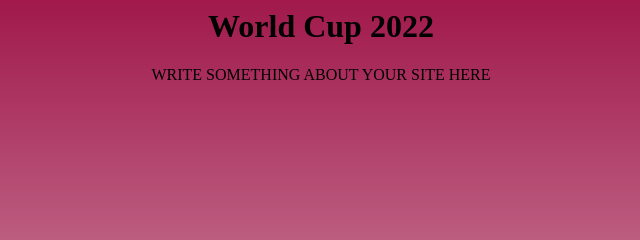
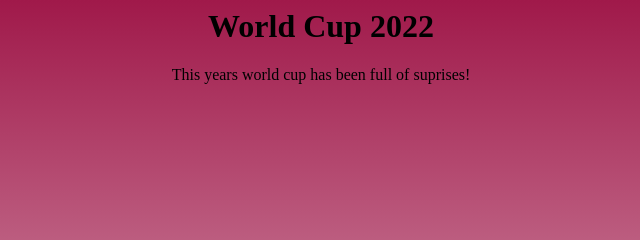
Before and after one commit to la8393/mywebsite, a plain HTML site: page index.html in a window 1280 px wide. Shown: the top 240 px of the page, 327-967 px from the left. Drawn offline with Linux system fonts and the light colour scheme.

Commit message:
Update index.html

```diff
--- a/index.html
+++ b/index.html
@@ -14,7 +14,7 @@
 <body>
 <h1>World Cup 2022</h1>
   <p>
-  WRITE SOMETHING ABOUT YOUR SITE HERE
+ This years world cup has been full of suprises!
   </p>
 
 </body>
```
